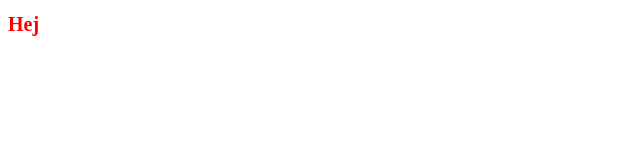
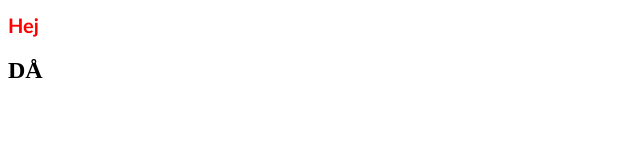
Before and after one commit to JensssCN/ThisIsATest, a plain HTML site: page index.html in a window 1280 px wide. Shown: the full height of the page, 0-640 px from the left. Drawn offline with Linux system fonts and the light colour scheme.

Commit message:
testchange

```diff
--- a/index.html
+++ b/index.html
@@ -8,6 +8,6 @@
 </head>
 <body>
     <h1>Hej</h1>
-
+    <h2>DÅ</h2>
 </body>
 </html>
--- a/style.css
+++ b/style.css
@@ -1,4 +1,5 @@
 h1{
     font-size: 20px;
     color: red;
+    font-family: 'Gill Sans', 'Gill Sans MT', Calibri, 'Trebuchet MS', sans-serif;
 }
```
